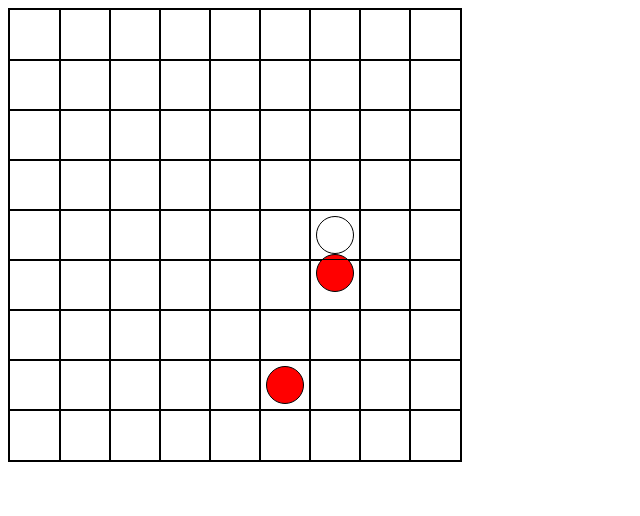
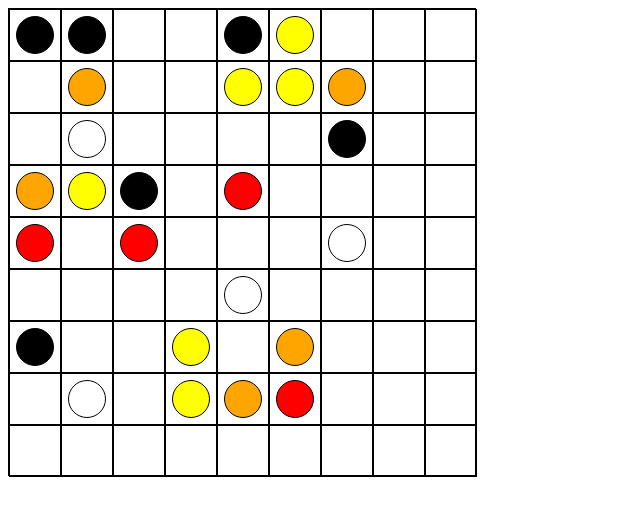
Before and after one commit to JanKozub/Kulki, a website: page index.html in a window 1280 px wide. Shown: the whole page, without its empty margins (0-640 px from the left). Drawn offline with Linux system fonts and the light colour scheme.

Commit message:
-bugfixes

```diff
--- a/Game.js
+++ b/Game.js
@@ -16,8 +16,8 @@ var Game = /** @class */ (function () {
                 var square = document.createElement('div');
                 square.id = x + 'x' + y;
                 square.className = 'square';
-                square.style.left = (y * 50) + 'px';
-                square.style.top = (x * 50) + 'px';
+                square.style.left = (y * 52) + 'px';
+                square.style.top = (x * 52) + 'px';
                 square.onmouseover = function () {
                     _this.currentField = { x: x, y: y };
                 };
@@ -41,14 +41,22 @@ var Game = /** @class */ (function () {
             var ball = document.createElement('div');
             ball.className = 'ball';
             ball.style.backgroundColor = this_2.colors[colorNum];
-            var x = Math.floor(Math.random() * 8);
-            var y = Math.floor(Math.random() * 8);
+            var swt = true;
+            var x = 0;
+            var y = 0;
+            while (swt) {
+                x = Math.floor(Math.random() * 8);
+                y = Math.floor(Math.random() * 8);
+                if (this_2.array[x][y] == -1) {
+                    swt = false;
+                }
+            }
             ball.onclick = function () { return _this.onClickBall(x, y); };
             document.getElementById(x + 'x' + y).append(ball);
             this_2.array[x][y] = colorNum;
         };
         var this_2 = this;
-        for (var i = 0; i < 3; i++) {
+        for (var i = 0; i < 25; i++) {
             _loop_3(i);
         }
     };
--- a/styles.css
+++ b/styles.css
@@ -1,6 +1,6 @@
 #main {
-    width: 452px;
-    height: 452px;
+    width: 466px;
+    height: 466px;
     position: absolute;
     border: 1px solid black;
 }
```
Also changed, not shown: Game.ts (+15 -5 lines).
